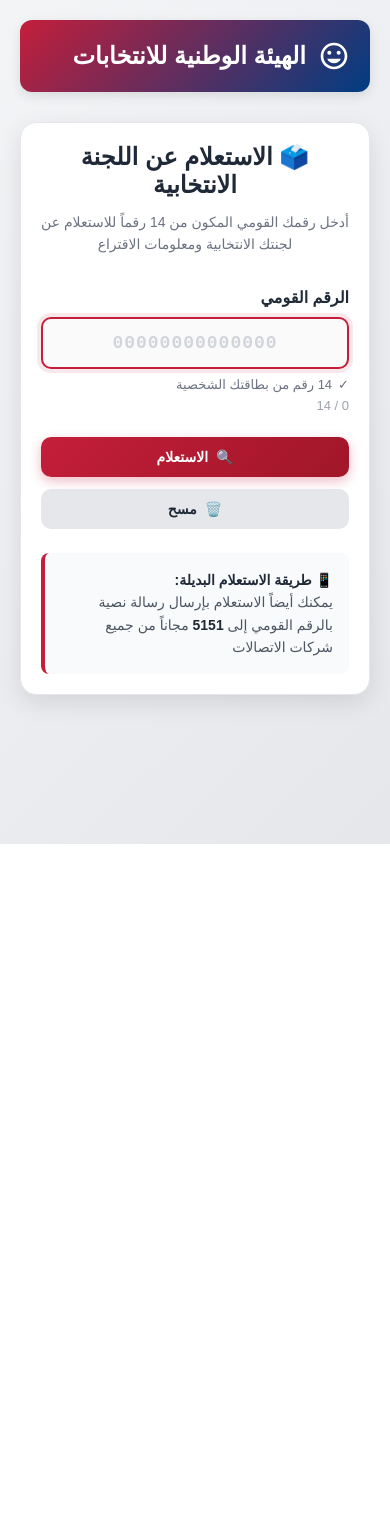
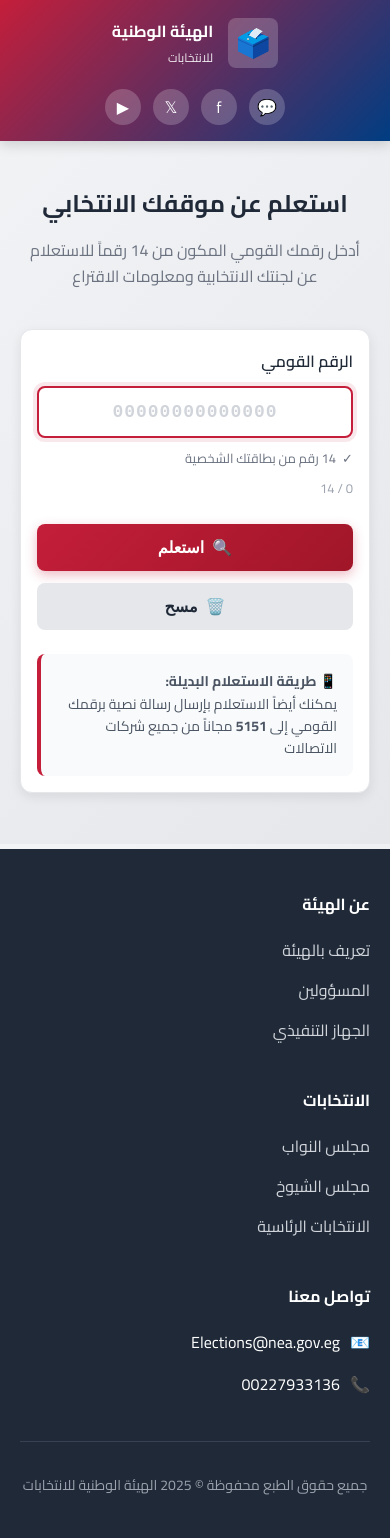
Before and after one commit to mohamednasr5/inquiry, a plain HTML site: page index.html in a window 390 px wide. Before the commit the page ends 844 px from the top, so only its background shows below. Drawn offline with Linux system fonts and the light colour scheme.

Commit message:
Update index.html

```diff
--- a/index.html
+++ b/index.html
@@ -4,7 +4,9 @@
     <meta charset="UTF-8">
     <meta http-equiv="X-UA-Compatible" content="IE=edge">
     <meta name="viewport" content="width=device-width, initial-scale=1.0">
-    <title>خدمة الاستعلام عن اللجان الانتخابية</title>
+    <meta name="description" content="الموقع الرسمي للهيئة الوطنية للانتخابات - الاستعلام عن اللجان الانتخابية">
+    <title>الهيئة الوطنية للانتخابات - استعلم عن موقفك الانتخابي</title>
+    <link href="https://fonts.googleapis.com/css2?family=Cairo:wght@400;600;700&display=swap" rel="stylesheet">
     <style>
         * {
             margin: 0;
@@ -16,68 +18,130 @@
             --primary: #c41e3a;
             --secondary: #003d82;
             --success: #10b981;
-            --light: #f3f4f6;
+            --light: #f9fafb;
             --dark: #1f2937;
             --border: #e5e7eb;
+        }
+
+        html, body {
+            height: 100%;
         }
 
         body {
             font-family: 'Cairo', 'Arial', sans-serif;
             background: linear-gradient(135deg, #f3f4f6 0%, #e5e7eb 100%);
             min-height: 100vh;
-            padding: 20px;
+            display: flex;
+            flex-direction: column;
         }
 
-        .navbar {
+        /* Header */
+        header {
             background: linear-gradient(135deg, var(--primary) 0%, var(--secondary) 100%);
+            color: white;
             padding: 20px;
-            box-shadow: 0 4px 12px rgba(0, 0, 0, 0.1);
-            margin-bottom: 30px;
-            border-radius: 12px;
+            box-shadow: 0 4px 12px rgba(0, 0, 0, 0.15);
         }
 
-        .navbar-brand {
-            color: white;
-            font-size: 24px;
-            font-weight: bold;
+        .header-content {
+            max-width: 1200px;
+            margin: 0 auto;
             display: flex;
             align-items: center;
+            justify-content: space-between;
+            gap: 20px;
+            flex-wrap: wrap;
+        }
+
+        .logo-section {
+            display: flex;
+            align-items: center;
+            gap: 15px;
+        }
+
+        .logo-icon {
+            width: 50px;
+            height: 50px;
+            background: rgba(255, 255, 255, 0.2);
+            border-radius: 8px;
+            display: flex;
+            align-items: center;
+            justify-content: center;
+            font-size: 28px;
+        }
+
+        .logo-text h1 {
+            font-size: 20px;
+            font-weight: 700;
+            margin: 0;
+        }
+
+        .logo-text p {
+            font-size: 12px;
+            opacity: 0.9;
+            margin: 0;
+        }
+
+        .social-links {
+            display: flex;
             gap: 12px;
         }
 
-        .navbar-brand svg {
-            width: 32px;
-            height: 32px;
+        .social-links a {
+            width: 36px;
+            height: 36px;
+            background: rgba(255, 255, 255, 0.2);
+            border-radius: 50%;
+            display: flex;
+            align-items: center;
+            justify-content: center;
+            color: white;
+            text-decoration: none;
+            transition: all 0.3s ease;
+            font-size: 16px;
+        }
+
+        .social-links a:hover {
+            background: rgba(255, 255, 255, 0.3);
+            transform: translateY(-2px);
+        }
+
+        /* Main Content */
+        main {
+            flex: 1;
+            padding: 40px 20px;
         }
 
         .container {
-            max-width: 700px;
+            max-width: 900px;
             margin: 0 auto;
         }
 
+        .page-header {
+            text-align: center;
+            margin-bottom: 40px;
+        }
+
+        .page-header h1 {
+            font-size: 36px;
+            color: var(--dark);
+            margin-bottom: 12px;
+        }
+
+        .page-header p {
+            font-size: 16px;
+            color: #6b7280;
+            line-height: 1.6;
+        }
+
+        /* Card Styles */
         .card {
             background: white;
-            border-radius: 16px;
-            box-shadow: 0 8px 24px rgba(0, 0, 0, 0.1);
-            padding: 40px;
+            border-radius: 12px;
+            padding: 32px;
+            box-shadow: 0 4px 12px rgba(0, 0, 0, 0.08);
+            border: 1px solid var(--border);
             margin-bottom: 24px;
-            border: 1px solid var(--border);
-        }
-
-        h1 {
-            color: var(--dark);
-            font-size: 32px;
-            font-weight: bold;
-            margin-bottom: 12px;
-            text-align: center;
-        }
-
-        .description {
-            color: #6b7280;
-            font-size: 16px;
-            text-align: center;
-            margin-bottom: 32px;
-            line-height: 1.6;
         }
 
         .form-group {
@@ -92,7 +156,7 @@
             margin-bottom: 10px;
         }
 
-        .input-group {
+        .input-wrapper {
             display: flex;
             gap: 12px;
         }
@@ -100,11 +164,11 @@
         input[type="text"],
         input[type="number"] {
             flex: 1;
-            padding: 14px;
+            padding: 14px 16px;
             font-size: 18px;
             border: 2px solid var(--border);
-            border-radius: 10px;
-            font-weight: bold;
+            border-radius: 8px;
+            font-weight: 700;
             letter-spacing: 1px;
             text-align: center;
             font-family: 'Courier New', monospace;
@@ -116,10 +180,9 @@
             outline: none;
             border-color: var(--primary);
             box-shadow: 0 0 0 4px rgba(196, 30, 58, 0.1);
-            background: #fafafa;
         }
 
-        input[type="text"]::placeholder {
+        input::placeholder {
             color: #d1d5db;
         }
 
@@ -143,23 +206,25 @@
             color: var(--success);
         }
 
-        .char-count.invalid {
-            color: #ef4444;
+        /* Button Styles */
+        .button-group {
+            display: flex;
+            gap: 12px;
         }
 
-        .btn {
+        button {
             padding: 14px 28px;
             font-size: 16px;
             font-weight: 700;
             border: none;
-            border-radius: 10px;
+            border-radius: 8px;
             cursor: pointer;
             transition: all 0.3s ease;
             display: flex;
             align-items: center;
             justify-content: center;
             gap: 8px;
-            width: 100%;
+            flex: 1;
         }
 
         .btn-primary {
@@ -176,20 +241,18 @@
         .btn-secondary {
             background: #e5e7eb;
             color: var(--dark);
-            margin-top: 12px;
         }
 
         .btn-secondary:hover:not(:disabled) {
             background: #d1d5db;
         }
 
-        .btn:disabled {
+        button:disabled {
             opacity: 0.6;
             cursor: not-allowed;
         }
 
         .spinner {
-            display: inline-block;
             animation: spin 1s linear infinite;
         }
 
@@ -198,17 +261,17 @@
             to { transform: rotate(360deg); }
         }
 
+        /* Alert Styles */
         .alert {
             padding: 16px;
-            border-radius: 10px;
+            border-radius: 8px;
             margin-bottom: 24px;
-            font-size: 15px;
             display: none;
+            animation: slideDown 0.3s ease-out;
         }
 
         .alert.show {
             display: block;
-            animation: slideDown 0.3s ease-out;
         }
 
         @keyframes slideDown {
@@ -234,18 +297,12 @@
             border: 1px solid #fca5a5;
         }
 
-        .alert-info {
-            background: #dbeafe;
-            color: #1e40af;
-            border: 1px solid #93c5fd;
-        }
-
+        /* Result Card */
         .result-card {
             background: linear-gradient(135deg, #f0fdf4 0%, #dcfce7 100%);
             border: 2px solid var(--success);
             border-radius: 12px;
             padding: 24px;
-            margin-bottom: 24px;
             display: none;
         }
 
@@ -257,66 +314,37 @@
             display: flex;
             align-items: center;
             gap: 12px;
-            margin-bottom: 16px;
-            font-size: 18px;
+            margin-bottom: 20px;
+            font-size: 20px;
             font-weight: 700;
             color: var(--success);
         }
 
-        .result-item {
-            margin-bottom: 12px;
-            padding-bottom: 12px;
-            border-bottom: 1px solid rgba(16, 185, 129, 0.2);
+        .result-grid {
+            display: grid;
+            grid-template-columns: repeat(auto-fit, minmax(250px, 1fr));
+            gap: 16px;
         }
 
-        .result-item:last-child {
-            border-bottom: none;
+        .result-item {
+            background: white;
+            padding: 16px;
+            border-radius: 8px;
+            border-left: 4px solid var(--success);
         }
 
         .result-label {
-            font-size: 13px;
+            font-size: 12px;
             color: #6b7280;
             font-weight: 600;
             text-transform: uppercase;
+            margin-bottom: 6px;
         }
 
         .result-value {
             font-size: 16px;
             color: var(--dark);
-            font-weight: 600;
-            margin-top: 4px;
-        }
-
-        .tabs {
-            display: flex;
-            gap: 12px;
-            margin-bottom: 24px;
-            border-bottom: 2px solid var(--border);
-        }
-
-        .tab-btn {
-            padding: 12px 20px;
-            background: none;
-            border: none;
-            cursor: pointer;
-            font-size: 15px;
-            font-weight: 600;
-            color: #9ca3af;
-            border-bottom: 3px solid transparent;
-            transition: all 0.3s ease;
-        }
-
-        .tab-btn.active {
-            color: var(--primary);
-            border-bottom-color: var(--primary);
-        }
-
-        .tab-content {
-            display: none;
-        }
-
-        .tab-content.active {
-            display: block;
+            font-weight: 700;
         }
 
         .info-box {
@@ -330,59 +358,157 @@
             line-height: 1.6;
         }
 
-        .info-box strong {
-            color: var(--dark);
+        /* Footer */
+        footer {
+            background: #1f2937;
+            color: white;
+            padding: 40px 20px;
+            margin-top: auto;
         }
 
-        @media (max-width: 600px) {
+        .footer-content {
+            max-width: 1200px;
+            margin: 0 auto;
+            display: grid;
+            grid-template-columns: repeat(auto-fit, minmax(250px, 1fr));
+            gap: 30px;
+            margin-bottom: 30px;
+        }
+
+        .footer-section h3 {
+            font-size: 16px;
+            margin-bottom: 16px;
+            font-weight: 700;
+        }
+
+        .footer-section ul {
+            list-style: none;
+        }
+
+        .footer-section li {
+            margin-bottom: 10px;
+        }
+
+        .footer-section a {
+            color: #d1d5db;
+            text-decoration: none;
+            transition: all 0.3s ease;
+        }
+
+        .footer-section a:hover {
+            color: white;
+        }
+
+        .contact-info {
+            display: flex;
+            align-items: center;
+            gap: 10px;
+            margin-bottom: 12px;
+        }
+
+        .footer-bottom {
+            text-align: center;
+            padding-top: 30px;
+            border-top: 1px solid #374151;
+            color: #9ca3af;
+            font-size: 14px;
+        }
+
+        /* Responsive */
+        @media (max-width: 768px) {
+            .header-content {
+                justify-content: center;
+            }
+
+            .page-header h1 {
+                font-size: 28px;
+            }
+
             .card {
                 padding: 20px;
             }
 
-            h1 {
+            .input-wrapper {
+                flex-direction: column;
+            }
+
+            .button-group {
+                flex-direction: column;
+            }
+
+            button {
+                flex: 1;
+            }
+
+            .result-grid {
+                grid-template-columns: 1fr;
+            }
+        }
+
+        @media (max-width: 600px) {
+            header {
+                padding: 16px;
+            }
+
+            .logo-text h1 {
+                font-size: 16px;
+            }
+
+            .social-links {
+                order: 3;
+                width: 100%;
+                justify-content: center;
+            }
+
+            .page-header h1 {
                 font-size: 24px;
             }
 
-            .input-group {
-                flex-direction: column;
-            }
-
-            .description {
-                font-size: 14px;
-            }
-
-            .btn {
-                padding: 12px;
-                font-size: 14px;
+            .card {
+                padding: 16px;
+                margin-bottom: 16px;
             }
         }
     </style>
 </head>
 <body>
-    <nav class="navbar">
-        <div class="navbar-brand">
-            <svg fill="currentColor" viewBox="0 0 24 24">
-                <path d="M12 2C6.48 2 2 6.48 2 12s4.48 10 10 10 10-4.48 10-10S17.52 2 12 2zm0 18c-4.41 0-8-3.59-8-8s3.59-8 8-8 8 3.59 8 8-3.59 8-8 8zm3.5-9c.83 0 1.5-.67 1.5-1.5S16.33 8 15.5 8 14 8.67 14 9.5s.67 1.5 1.5 1.5zm-7 0c.83 0 1.5-.67 1.5-1.5S9.33 8 8.5 8 7 8.67 7 9.5 7.67 11 8.5 11zm3.5 6.5c2.33 0 4.31-1.46 5.11-3.5H6.89c.8 2.04 2.78 3.5 5.11 3.5z"/>
-            </svg>
-            الهيئة الوطنية للانتخابات
+    <!-- Header -->
+    <header>
+        <div class="header-content">
+            <div class="logo-section">
+                <div class="logo-icon">🗳️</div>
+                <div class="logo-text">
+                    <h1>الهيئة الوطنية</h1>
+                    <p>للانتخابات</p>
                 </div>
-    </nav>
+            </div>
+            <div class="social-links">
+                <a href="#" title="واتس آب">💬</a>
+                <a href="#" title="فيسبوك">f</a>
+                <a href="#" title="تويتر">𝕏</a>
+                <a href="#" title="يوتيوب">▶</a>
+            </div>
+        </div>
+    </header>
 
+    <!-- Main Content -->
+    <main>
         <div class="container">
-        <div class="card">
-            <h1>🗳️ الاستعلام عن اللجنة الانتخابية</h1>
-            <p class="description">أدخل رقمك القومي المكون من 14 رقماً للاستعلام عن لجنتك الانتخابية ومعلومات الاقتراع</p>
+            <div class="page-header">
+                <h1>استعلم عن موقفك الانتخابي</h1>
+                <p>أدخل رقمك القومي المكون من 14 رقماً للاستعلام عن لجنتك الانتخابية ومعلومات الاقتراع</p>
+            </div>
 
             <div id="alertContainer"></div>
 
+            <div class="card">
                 <form id="inquiryForm" onsubmit="handleSubmit(event)">
                     <div class="form-group">
                         <label for="nationalID">الرقم القومي</label>
-                    <div class="input-group">
+                        <div class="input-wrapper">
                             <input
                                 type="text"
                                 id="nationalID"
-                            name="nationalID"
                                 placeholder="00000000000000"
                                 maxlength="14"
                                 inputmode="numeric"
@@ -398,19 +524,21 @@
                         <div class="char-count" id="charCount">0 / 14</div>
                     </div>
 
-                <button type="submit" class="btn btn-primary" id="submitBtn">
+                    <div class="button-group">
+                        <button type="submit" class="btn-primary" id="submitBtn">
                             <span>🔍</span>
-                    <span id="submitText">الاستعلام</span>
+                            <span id="submitText">استعلم</span>
                         </button>
-                <button type="button" class="btn btn-secondary" onclick="clearForm()">
+                        <button type="button" class="btn-secondary" onclick="clearForm()">
                             <span>🗑️</span>
                             <span>مسح</span>
                         </button>
+                    </div>
                 </form>
 
                 <div class="info-box">
                     <strong>📱 طريقة الاستعلام البديلة:</strong><br>
-                يمكنك أيضاً الاستعلام بإرسال رسالة نصية بالرقم القومي إلى <strong>5151</strong> مجاناً من جميع شركات الاتصالات
+                    يمكنك أيضاً الاستعلام بإرسال رسالة نصية برقمك القومي إلى <strong>5151</strong> مجاناً من جميع شركات الاتصالات
                 </div>
             </div>
 
@@ -419,13 +547,50 @@
                     <span>✓</span>
                     <span>بيانات اللجنة الانتخابية</span>
                 </div>
-            <div id="resultContent"></div>
-            <button type="button" class="btn btn-primary" style="margin-top: 20px;" onclick="sendSMSConfirm()">
+                <div class="result-grid" id="resultContent"></div>
+                <button type="button" class="btn-primary" style="margin-top: 20px;" onclick="sendSMSConfirm()">
                     <span>📤</span>
                     <span>إرسال البيانات إلى 5151</span>
                 </button>
             </div>
         </div>
+    </main>
+
+    <!-- Footer -->
+    <footer>
+        <div class="footer-content">
+            <div class="footer-section">
+                <h3>عن الهيئة</h3>
+                <ul>
+                    <li><a href="#">تعريف بالهيئة</a></li>
+                    <li><a href="#">المسؤولين</a></li>
+                    <li><a href="#">الجهاز التنفيذي</a></li>
+                </ul>
+            </div>
+            <div class="footer-section">
+                <h3>الانتخابات</h3>
+                <ul>
+                    <li><a href="#">مجلس النواب</a></li>
+                    <li><a href="#">مجلس الشيوخ</a></li>
+                    <li><a href="#">الانتخابات الرئاسية</a></li>
+                </ul>
+            </div>
+            <div class="footer-section">
+                <h3>تواصل معنا</h3>
+                <div class="contact-info">
+                    <span>📧</span>
+                    <span>Elections@nea.gov.eg</span>
+                </div>
+                <div class="contact-info">
+                    <span>📞</span>
+                    <span>00227933136</span>
+                </div>
+            </div>
+        </div>
+        <div class="footer-bottom">
+            جميع حقوق الطبع محفوظة &copy; 2025 الهيئة الوطنية للانتخابات
+        </div>
+    </footer>
 
     <script>
         const form = document.getElementById('inquiryForm');
@@ -435,7 +600,7 @@
         const alertContainer = document.getElementById('alertContainer');
         const resultCard = document.getElementById('resultCard');
 
-        // قاموس البيانات التجريبية للجان
+        // بيانات تجريبية
         const committeesData = {
             '29801011234567': {
                 committee: 'لجنة الاستفتاء - القاهرة',
@@ -444,75 +609,50 @@
                 address: 'شارع النيل، حي شرق، القاهرة',
                 governorate: 'القاهرة',
                 startTime: '09:00 صباحاً',
-                endTime: '05:00 مساءً',
-                voters: 2500
+                endTime: '05:00 مساءً'
             }
         };
 
-        // التحقق من صحة الإدخال
         function validateInput(input) {
             const value = input.value.replace(/[^0-9]/g, '');
             input.value = value;
             const length = value.length;
 
             charCount.textContent = `${length} / 14`;
-
-            if (length === 14) {
-                charCount.classList.add('valid');
-                charCount.classList.remove('invalid');
-            } else if (length > 0) {
-                charCount.classList.add('invalid');
-                charCount.classList.remove('valid');
-            } else {
-                charCount.classList.remove('valid', 'invalid');
-            }
+            charCount.classList.toggle('valid', length === 14);
         }
 
-        // مسح النموذج
         function clearForm() {
             form.reset();
             charCount.textContent = '0 / 14';
-            charCount.classList.remove('valid', 'invalid');
+            charCount.classList.remove('valid');
             alertContainer.innerHTML = '';
             resultCard.classList.remove('show');
         }
 
-        // عرض التنبيهات
         function showAlert(message, type = 'info') {
             const alertDiv = document.createElement('div');
             alertDiv.className = `alert alert-${type} show`;
-            alertDiv.textContent = message;
+            alertDiv.innerHTML = `<strong>${message}</strong>`;
             alertContainer.innerHTML = '';
             alertContainer.appendChild(alertDiv);
-
-            if (type === 'error') {
-                setTimeout(() => alertDiv.classList.remove('show'), 4000);
-            }
         }
 
-        // معالجة الإرسال
         async function handleSubmit(event) {
             event.preventDefault();
 
             const nationalID = nationalIDInput.value.trim();
 
-            if (nationalID.length !== 14) {
+            if (nationalID.length !== 14 || !/^\d{14}$/.test(nationalID)) {
                 showAlert('❌ الرقم القومي يجب أن يكون 14 رقم', 'error');
-                return;
-            }
-
-            if (!/^\d{14}$/.test(nationalID)) {
-                showAlert('❌ الرقم القومي يجب أن يحتوي على أرقام فقط', 'error');
                 return;
             }
 
             submitBtn.disabled = true;
             submitBtn.innerHTML = '<span class="spinner">⏳</span><span>جاري البحث...</span>';
 
-            try {
             await new Promise(r => setTimeout(r, 1500));
 
-                // محاكاة البحث عن البيانات
             const committeeData = committeesData[nationalID] || {
                 committee: 'لجنة الاستفتاء - محافظة الجيزة',
                 number: '5005',
@@ -520,22 +660,16 @@
                 address: 'شارع الهرم، الجيزة',
                 governorate: 'الجيزة',
                 startTime: '09:00 صباحاً',
-                    endTime: '05:00 مساءً',
-                    voters: 2800
+                endTime: '05:00 مساءً'
             };
 
             displayResults(committeeData);
             showAlert('✅ تم العثور على البيانات بنجاح', 'success');
 
-            } catch (error) {
-                showAlert('❌ حدث خطأ في البحث. حاول مرة أخرى', 'error');
-            } finally {
             submitBtn.disabled = false;
-                submitBtn.innerHTML = '<span>🔍</span><span>الاستعلام</span>';
-            }
+            submitBtn.innerHTML = '<span>🔍</span><span>استعلم</span>';
         }
 
-        // عرض النتائج
         function displayResults(data) {
             const resultContent = document.getElementById('resultContent');
             resultContent.innerHTML = `
@@ -556,48 +690,34 @@
                     <div class="result-value">${data.location}</div>
                 </div>
                 <div class="result-item">
-                    <div class="result-label">العنوان الكامل</div>
+                    <div class="result-label">العنوان</div>
                     <div class="result-value">${data.address}</div>
                 </div>
                 <div class="result-item">
                     <div class="result-label">ميعاد الاقتراع</div>
-                    <div class="result-value">من ${data.startTime} إلى ${data.endTime}</div>
-                </div>
-                <div class="result-item">
-                    <div class="result-label">الطاقة الاستيعابية</div>
-                    <div class="result-value">${data.voters} ناخب</div>
+                    <div class="result-value">${data.startTime} - ${data.endTime}</div>
                 </div>
             `;
             resultCard.classList.add('show');
         }
 
-        // إرسال SMS
         async function sendSMSConfirm() {
             const nationalID = nationalIDInput.value;
+            const originalText = submitBtn.innerHTML;
 
             submitBtn.disabled = true;
             submitBtn.innerHTML = '<span class="spinner">⏳</span><span>جاري الإرسال...</span>';
 
-            try {
             await new Promise(r => setTimeout(r, 2000));
 
             showAlert('✅ تم إرسال البيانات إلى 5151 بنجاح! ستصل لك رسالة قصيرة قريباً', 'success');
 
-                setTimeout(() => {
-                    clearForm();
-                }, 3000);
-            } catch (error) {
-                showAlert('❌ حدث خطأ في الإرسال', 'error');
-            } finally {
+            setTimeout(() => clearForm(), 3000);
             submitBtn.disabled = false;
-                submitBtn.innerHTML = '<span>🔍</span><span>الاستعلام</span>';
-            }
+            submitBtn.innerHTML = originalText;
         }
 
-        // التركيز على الحقل عند التحميل
-        window.addEventListener('load', () => {
         nationalIDInput.focus();
-        });
     </script>
 </body>
 </html>
```
Lines whose indentation alone changed are shown as unchanged.
